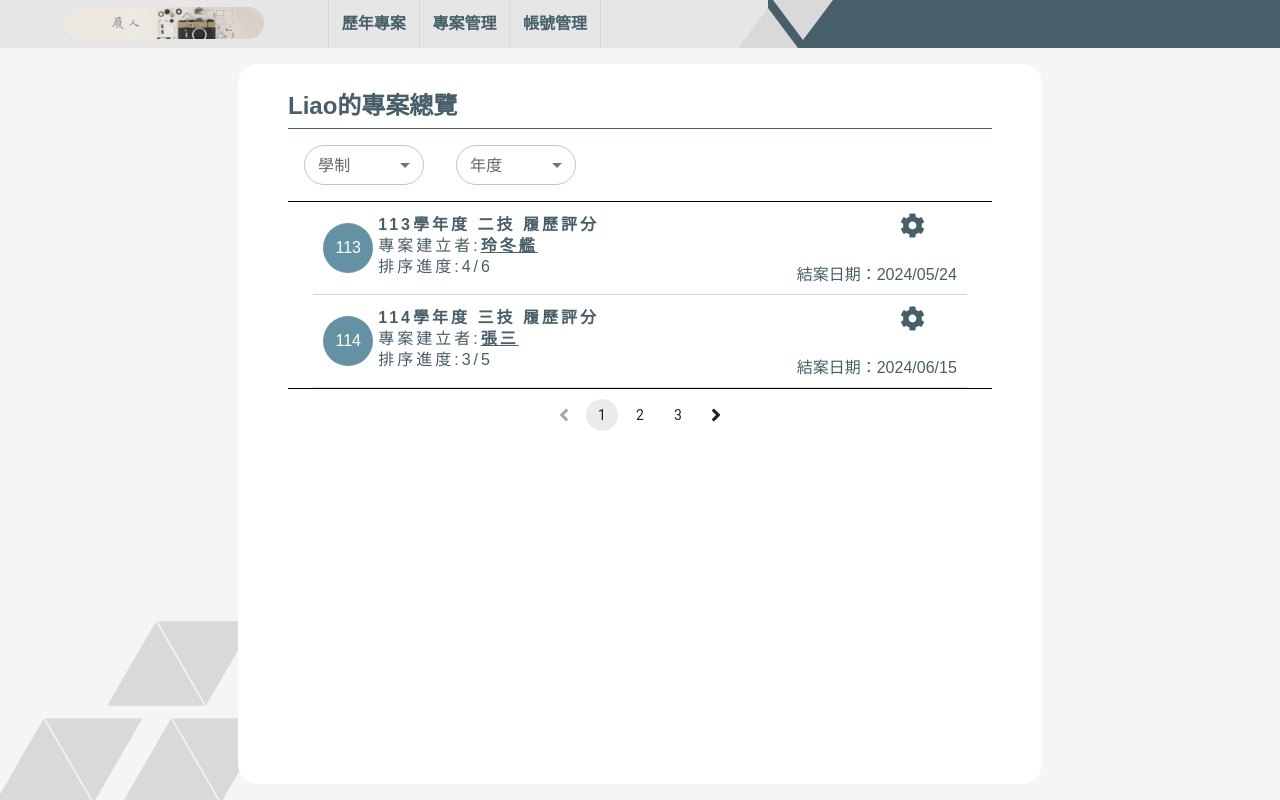
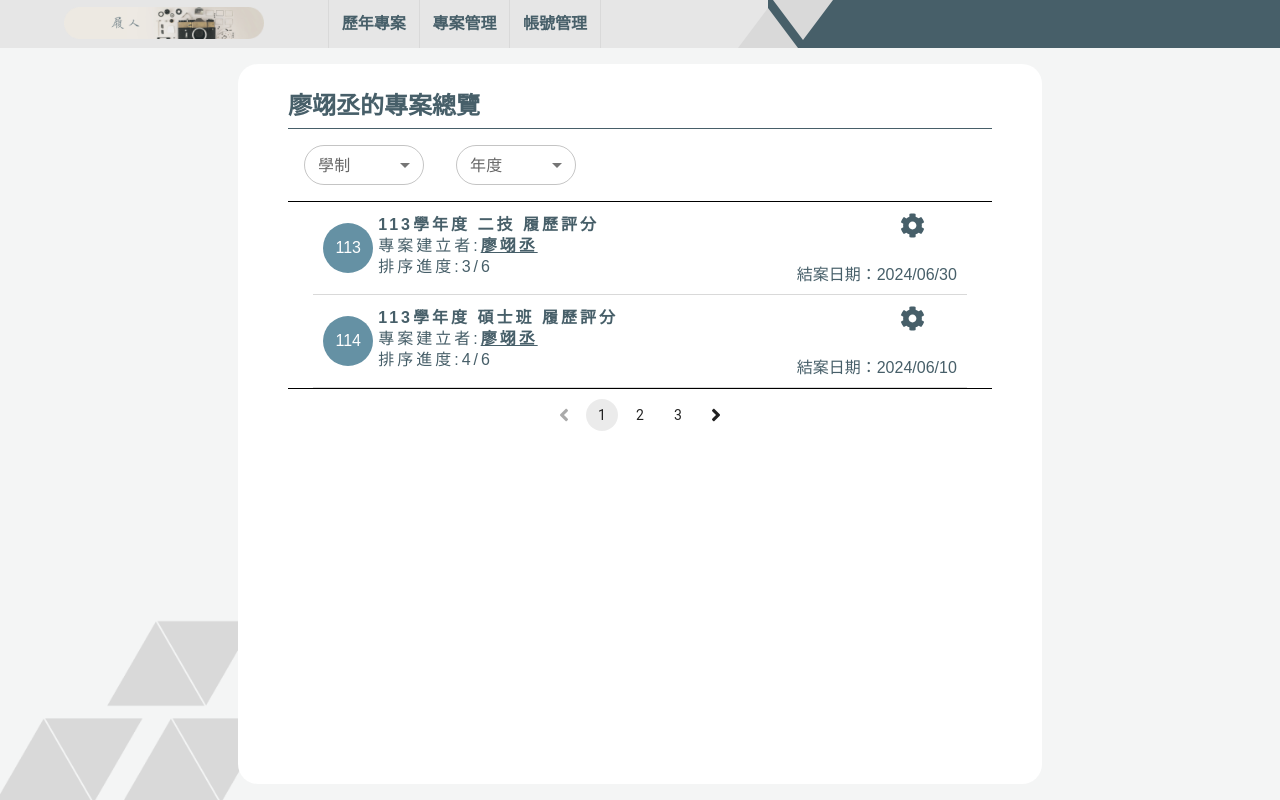
Before and after one commit to Liaoesn/NTUB-ESN-Frontend, a Next.js app: page /project/manageList in a window 1280 px wide. Built offline with nearby package versions, Linux system fonts and the light colour scheme; no server answers.

Commit message:
更改list.tsx、manageList.tsx

```diff
--- a/pages/project/list.tsx
+++ b/pages/project/list.tsx
@@ -65,7 +65,7 @@ export default function ProjectList() {
               <div className={styles.projectLogo}><p>113</p></div>
               <div className={styles.projectContent}>
                 <b>113學年度 二技 履歷評分</b>
-                <p>專案建立者:<span>張安志</span></p>
+                <p>專案建立者:<span>廖翊丞</span></p>
                 <p>排序進度:3/6</p>
               </div>
             </article>
@@ -78,7 +78,7 @@ export default function ProjectList() {
               <div className={styles.projectLogo}><p>113</p></div>
               <div className={styles.projectContent}>
                 <b>113學年度 碩士班 履歷評分</b>
-                <p>專案建立者:<span>趙勇</span></p>
+                <p>專案建立者:<span>廖翊丞</span></p>
                 <p>排序進度:4/6</p>
               </div>
             </article>
--- a/pages/project/manageList.tsx
+++ b/pages/project/manageList.tsx
@@ -4,7 +4,6 @@ import { Box, FormControl, InputLabel, MenuItem, Pagination, PaginationItem, Sel
 import Link from 'next/link';
 import React from 'react';
 import { FaAngleLeft, FaAngleRight, FaCog } from "react-icons/fa";
-
 
 export default function ProjectList() {
   const [year, setYear] = React.useState('');
@@ -24,24 +23,24 @@ export default function ProjectList() {
       id: 1,
       year: 113,
       title: "113學年度 二技 履歷評分",
-      creator: "玲冬艦",
-      progress: "4/6",
-      endDate: "2024/05/24"
+      creator: "廖翊丞",
+      progress: "3/6",
+      endDate: "2024/06/30"
     },
     {
       id: 2,
       year: 114,
-      title: "114學年度 三技 履歷評分",
-      creator: "張三",
-      progress: "3/5",
-      endDate: "2024/06/15"
+      title: "113學年度 碩士班 履歷評分",
+      creator: "廖翊丞",
+      progress: "4/6",
+      endDate: "2024/06/10"
     },
   ];
 
   return (
     <Layout>
       <main className={styles.listArea}>
-        <h2>Liao的專案總覽</h2>
+        <h2>廖翊丞的專案總覽</h2>
         <section className={styles.dropdownArea}>
           <Box sx={{ minWidth: 120 }}>
             <FormControl sx={{ m: 2, minWidth: 120, height: 20, }} size="small">
```
